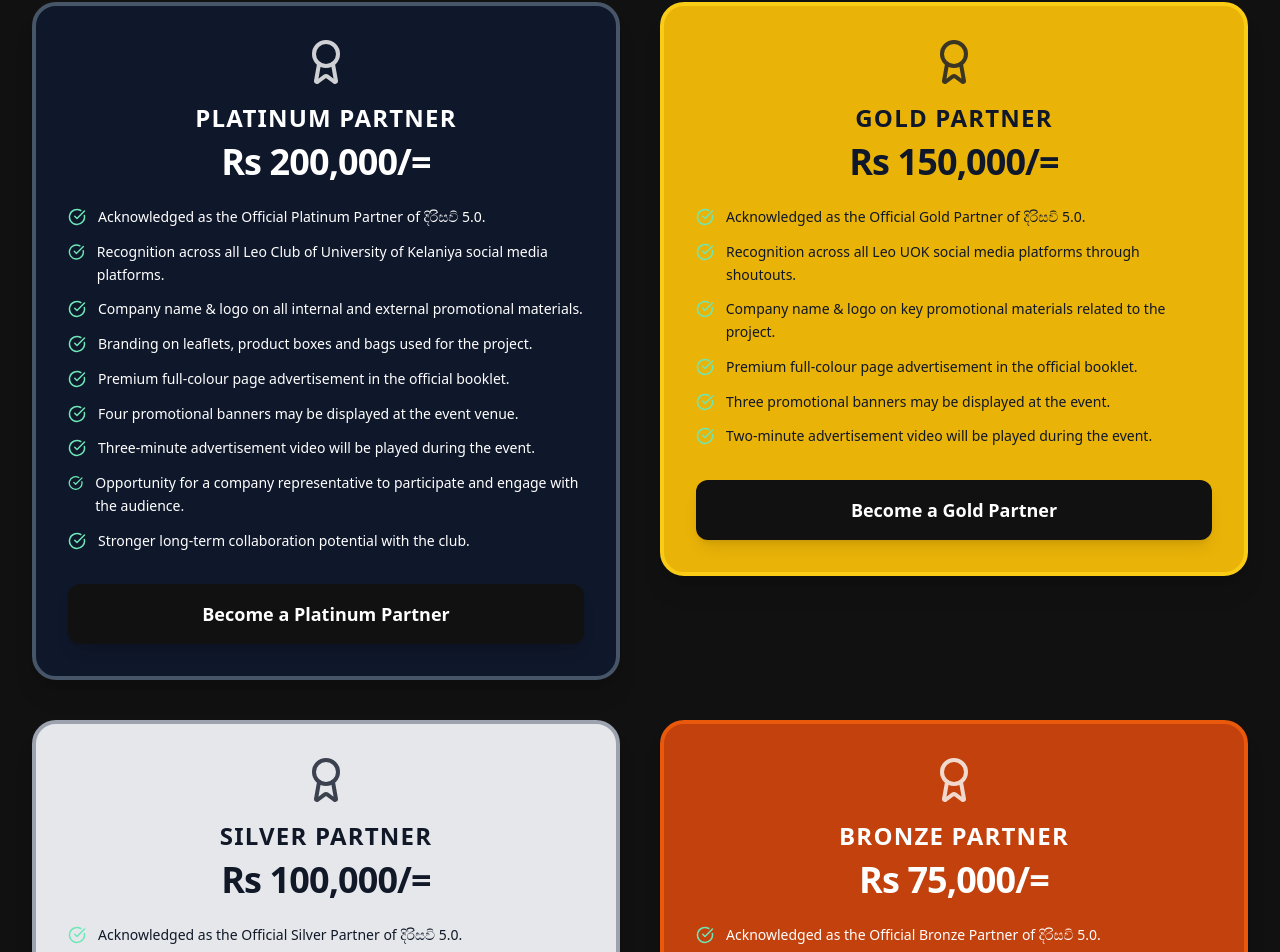
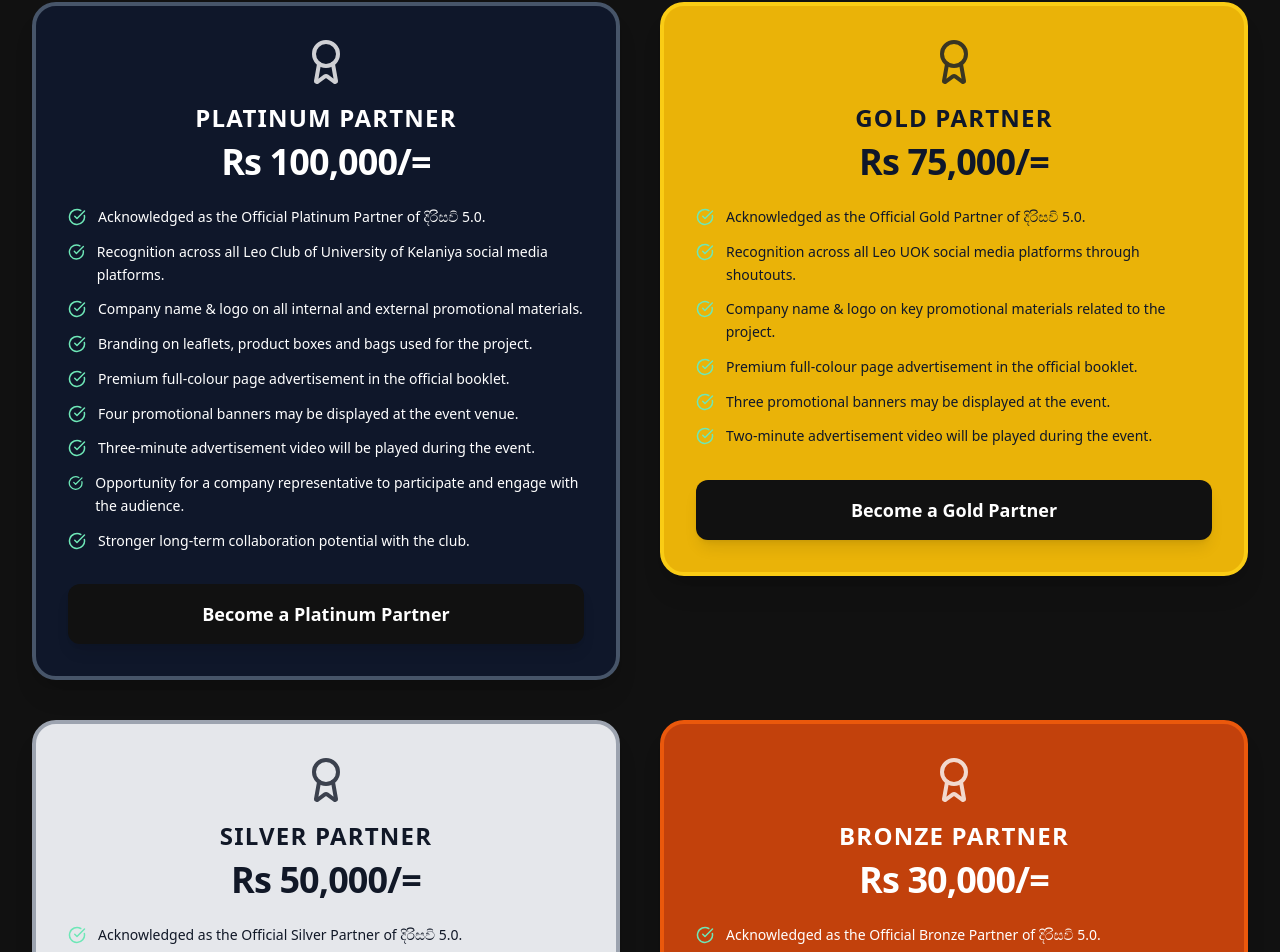
Before and after one commit to ThiruJanakan/Dirisavi-5.0, a React (Create React App) app: page /partners in a window 1280 px wide. Shown: the part 1328-2280 px from the top of the page. Built offline with nearby package versions, Linux system fonts and the light colour scheme.

Commit message:
Update footer logo, home background, about image, and partner price

```diff
--- a/src/App.jsx
+++ b/src/App.jsx
@@ -462,9 +462,11 @@
           <div className="grid grid-cols-1 md:grid-cols-4 gap-12 mb-12">
             <div className="col-span-1 md:col-span-2">
               <div className="flex items-center gap-2 mb-4">
-                <HandHeart className="text-orange-500" size={28} />
+                <span className="font-sans font-bold text-xl text-orange-500">
+                  Dirisavi 5.0
+                </span>
                 <span className="font-sans font-bold text-xl">
-                  දිරිසවි 5.0
+                  | දිරිසවි 5.0
                 </span>
               </div>
               <p className="text-gray-400 leading-relaxed max-w-md">
--- a/src/Pages/AboutPage.jsx
+++ b/src/Pages/AboutPage.jsx
@@ -126,7 +126,7 @@
       <div className="grid grid-cols-1 md:grid-cols-2 gap-12 items-center">
         <FadeIn>
           <img
-            src="/images/dirisavi-legacy.jpg"
+            src="/images/dirisavi-legacy-updated.png"
             alt="Sri Lankan Villagers"
             className="rounded-2xl shadow-2xl w-full h-[400px] object-cover transform hover:-translate-y-2 hover:shadow-[0_25px_60px_rgba(251,146,60,0.4)] transition-all duration-500"
           />
--- a/src/Pages/HomePage.jsx
+++ b/src/Pages/HomePage.jsx
@@ -107,10 +107,9 @@
       <section ref={targetRef} className="relative h-screen flex items-center justify-center overflow-hidden">
         {/* Parallax Background */}
         <motion.div style={{ y, opacity }} className="absolute inset-0 z-0">
-          <img src="/images/home-banner.jpg" // Ensure this path is valid
+          <img src="https://ik.imagekit.io/yiqhi8qnnw/Dirisavi/home-banner.jpg"
             alt="Sri Lankan Rural Life"
             className="w-full h-full object-cover object-center scale-110"
-            onError={(e) => { e.target.src = "https://images.unsplash.com/photo-1464226184884-fa280b87c399?q=80&w=2070&auto=format&fit=crop"; }} // Fallback image
           />
           <div className="absolute inset-0 bg-gradient-to-r from-black/90 via-black/60 to-black/40 backdrop-blur-[2px]"></div>
         </motion.div>
--- a/src/Pages/PartnersPage.jsx
+++ b/src/Pages/PartnersPage.jsx
@@ -17,7 +17,7 @@
   const packages = [
     {
       name: "Platinum Partner",
-      price: "Rs 200,000/=",
+      price: "Rs 100,000/=",
       color: "bg-slate-900 text-white",
       border: "border-slate-600",
       benefits: [
@@ -35,7 +35,7 @@
 
     {
       name: "Gold Partner",
-      price: "Rs 150,000/=",
+      price: "Rs 75,000/=",
       color: "bg-yellow-500 text-slate-900",
       border: "border-yellow-400",
       benefits: [
@@ -50,7 +50,7 @@
 
     {
       name: "Silver Partner",
-      price: "Rs 100,000/=",
+      price: "Rs 50,000/=",
       color: "bg-gray-200 text-gray-900",   // FIXED HERE
       border: "border-gray-400",
       benefits: [
@@ -65,7 +65,7 @@
 
     {
       name: "Bronze Partner",
-      price: "Rs 75,000/=",
+      price: "Rs 30,000/=",
       color: "bg-orange-700 text-white",
       border: "border-orange-600",
       benefits: [
```
Also changed, not shown: public/Images/dirisavi-legacy-updated.png (added), public/Images/flyer-placeholder.png (added). Lines whose indentation alone changed are shown as unchanged.
